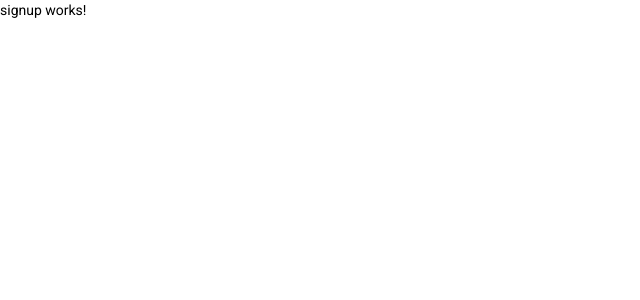
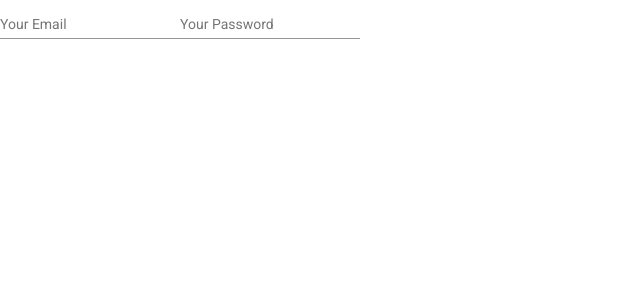
Before and after one commit to frizio/demo-angular11, an Angular app: page /signup in a window 1280 px wide. Shown: the top 300 px of the page, without its empty margins (0-640 px from the left). Built offline with nearby package versions, Linux system fonts and the light colour scheme.

Commit message:
Form Getting started (mat-form-field + matInput)

```diff
--- a/src/app/components/auth/signup/signup.component.html
+++ b/src/app/components/auth/signup/signup.component.html
@@ -1 +1,10 @@
-<p>signup works!</p>
+<section>
+  <form>
+    <mat-form-field>
+      <input type="email" matInput placeholder="Your Email">
+    </mat-form-field>
+    <mat-form-field>
+      <input type="password" matInput placeholder="Your Password">
+    </mat-form-field>
+  </form>
+</section>
--- a/src/app/material.module.ts
+++ b/src/app/material.module.ts
@@ -2,10 +2,14 @@ import { NgModule } from "@angular/core";
 
 import { MatButtonModule } from '@angular/material/button';
 import { MatIconModule } from '@angular/material/icon';
+import { MatFormFieldModule } from '@angular/material/form-field';
+import  {MatInputModule } from '@angular/material/input';
 
 const modulesArray = [
   MatButtonModule,
   MatIconModule,
+  MatFormFieldModule,
+  MatInputModule,
 ]
 
 @NgModule({
```
